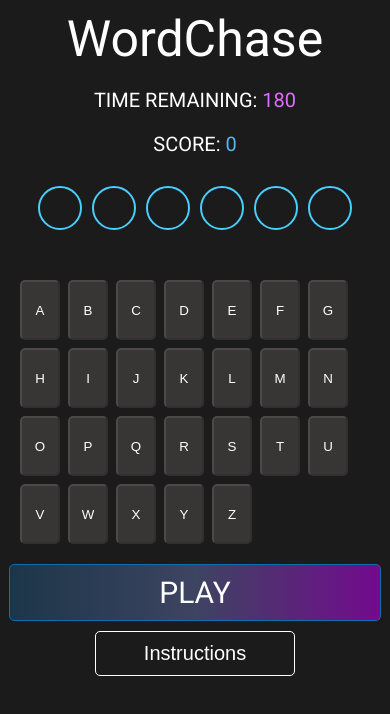
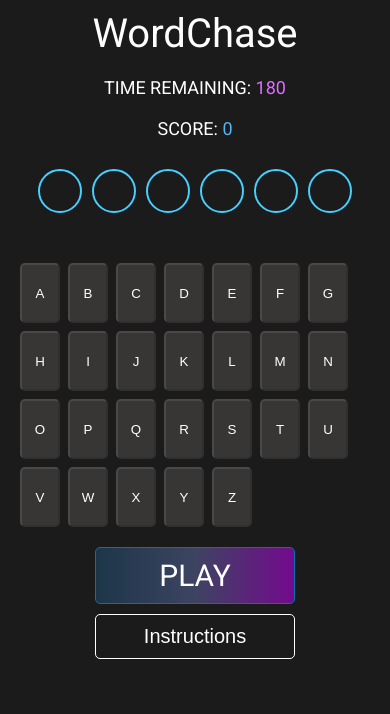
Before and after one commit to Sam-Haider/WordChase, a React (Create React App) app: page / in a window 390 px wide. Shown: the top 714 px of the page. Built offline with nearby package versions, Linux system fonts and the light colour scheme.

Commit message:
Update styles to fit better on mobile

```diff
--- a/src/components/home/home.js
+++ b/src/components/home/home.js
@@ -6,7 +6,7 @@ import { Keyboard } from "../keyboard/keyboard";
 
 const Title = styled.div`
   margin-top: 10px;
-  font-size: 50px;
+  font-size: 40px;
   color: white;
 `;
 
@@ -19,6 +19,20 @@ const ToggleInstructions = styled.button`
   margin-top: 10px;
   border-radius: 5px;
   width: 200px;
+  box-sizing: border-box;
+`;
+
+const PlayButton = styled.div`
+  border: 1px solid rgb(11, 110, 175);
+  font-size: 30px;
+  color: white;
+  width: 200px;
+  margin-top: 20px;
+  border-radius: 5px;
+  padding: 10px;
+  background-image: linear-gradient(to right, #1c3649, #3d4461, #730a8e);
+  text-align: center;
+  box-sizing: border-box;
 `;
 
 const Instructions = styled.div`
@@ -29,18 +43,6 @@ const Instructions = styled.div`
   margin-top: 10px;
   border-radius: 5px;
   max-width: 310px;
-`;
-
-const PlayButton = styled.div`
-  border: 1px solid rgb(11, 110, 175);
-  font-size: 30px;
-  color: white;
-  width: 350px;
-  margin-top: 20px;
-  border-radius: 5px;
-  padding: 10px;
-  background-image: linear-gradient(to right, #1c3649, #3d4461, #730a8e);
-  text-align: center;
 `;
 
 const Tile = styled.div`
--- a/src/index.css
+++ b/src/index.css
@@ -58,11 +58,11 @@ body {
 .time-label {
   margin-top: 20px;
   margin-bottom: 20px;
-  font-size: 20px;
+  font-size: 18px;
 }
 .score-label {
   margin-bottom: 20px;
-  font-size: 20px;
+  font-size: 18px;
 }
 
 .score {
```
